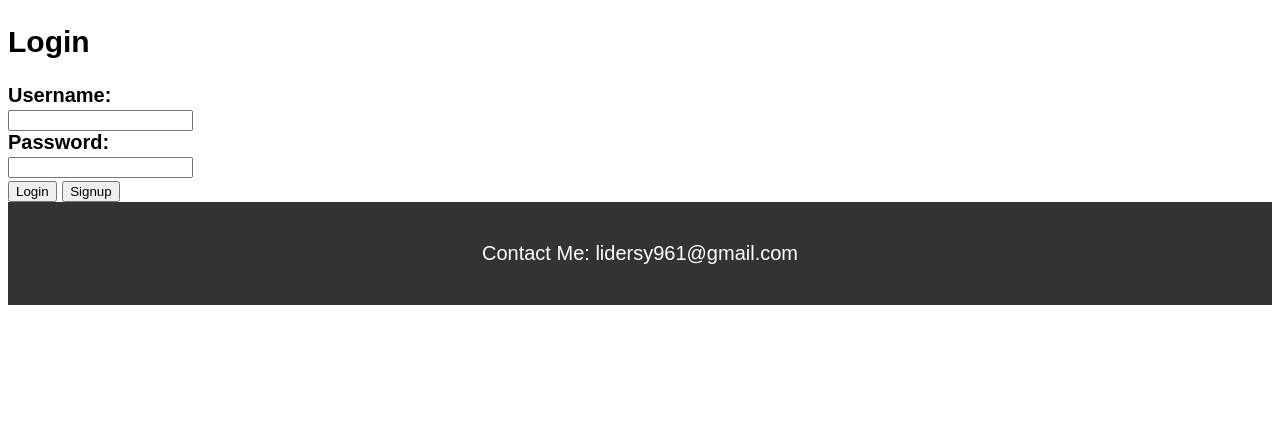
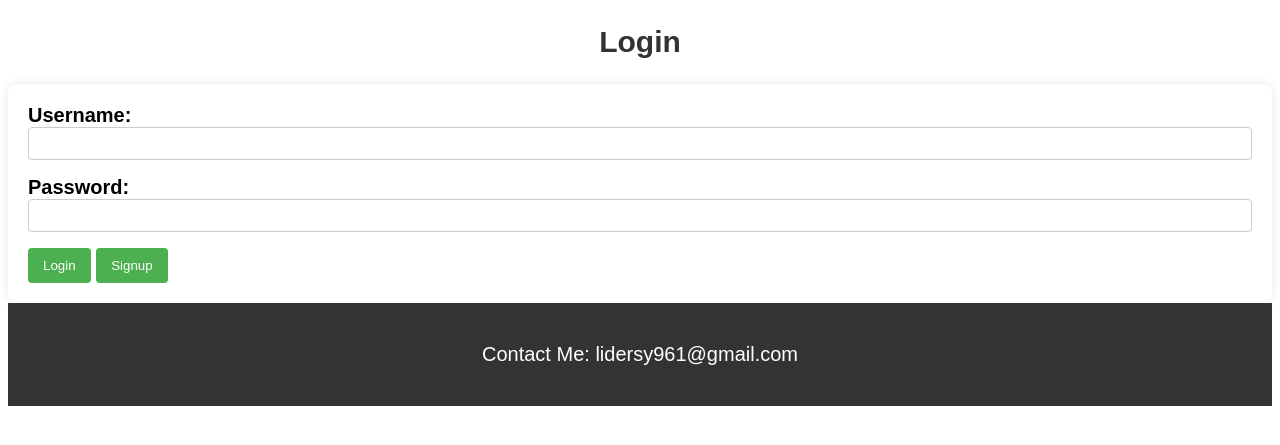
Before and after one commit to updaun/django_course, a Django app: page /auth/login/ in a window 1280 px wide. Shown: the part 76-521 px from the top of the page. Run offline with Django 3.2, Linux system fonts and the light colour scheme.

Commit message:
[!hotfix] login css form fixed

```diff
--- a/static/css/styles.css
+++ b/static/css/styles.css
@@ -9,13 +9,46 @@ body {
     margin: 0 auto;
 }
 
+h2 {
+    text-align: center;
+    color: #333;
+}
+
+#loginForm {
+    background-color: #fff;
+    padding: 20px;
+    border-radius: 8px;
+    box-shadow: 0 0 10px rgba(0, 0, 0, 0.1);
+}
+
+input {
+    width: 100%;
+    padding: 8px;
+    margin-bottom: 16px;
+    box-sizing: border-box;
+    border: 1px solid #ccc;
+    border-radius: 4px;
+}
+
+button {
+    background-color: #4caf50;
+    color: white;
+    padding: 10px 15px;
+    border: none;
+    border-radius: 4px;
+    cursor: pointer;
+}
+
+button:hover {
+    background-color: #45a049;
+}
+
 label {
     display: block;
     font-weight: bold;
 }
 
-.container
-.todocontainer {
+.container .todocontainer {
     max-width: 800px;
     margin: 0 auto;
     padding: 20px;
@@ -217,8 +250,7 @@ h1 {
 
 .category-card.active,
 .brand-card.active,
-.product-card.active
-.blog-card.active {
+.product-card.active .blog-card.active {
     border-color: #0056b3;
 }
 
--- a/templates/header.html
+++ b/templates/header.html
@@ -11,7 +11,7 @@
         <a href="/todo/list/">MyTodo</a>
         <a href="/api-auth/logout/">LogOut</a>
     {% else %}
-        <a href="/api-auth/login/">Login</a>
+        <a href="/auth/login/">Login</a>
     {% endif %}
     </div>
 
```
